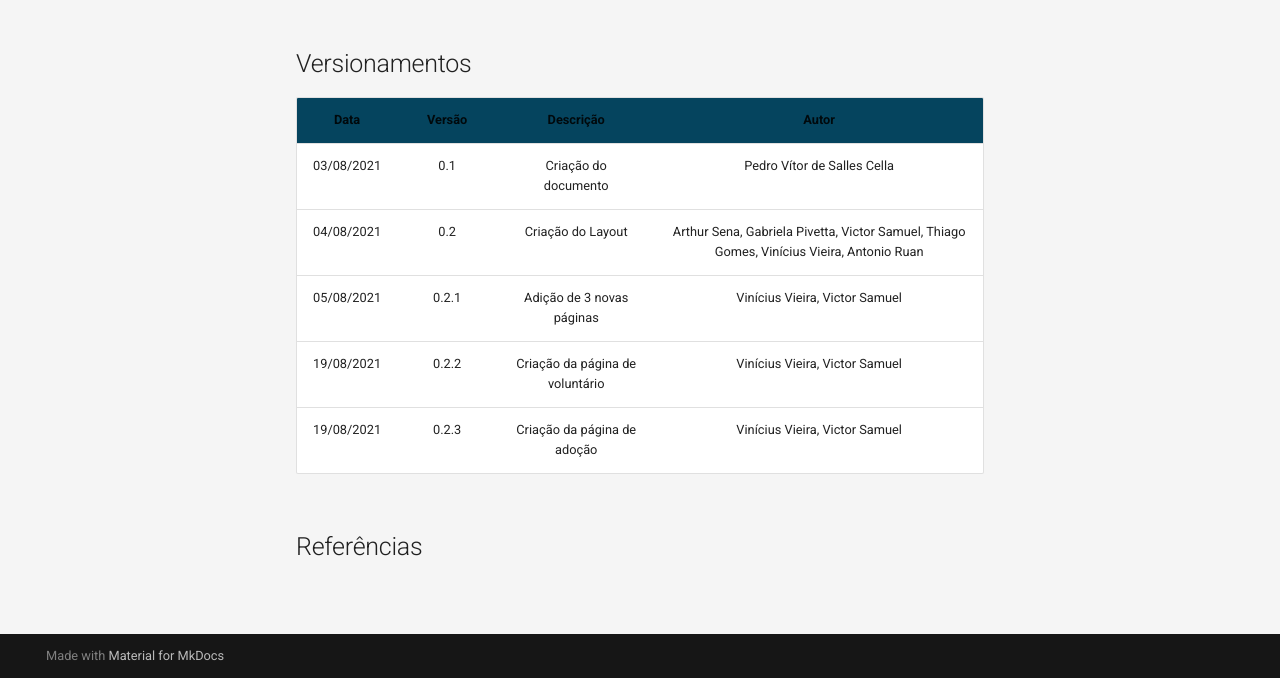
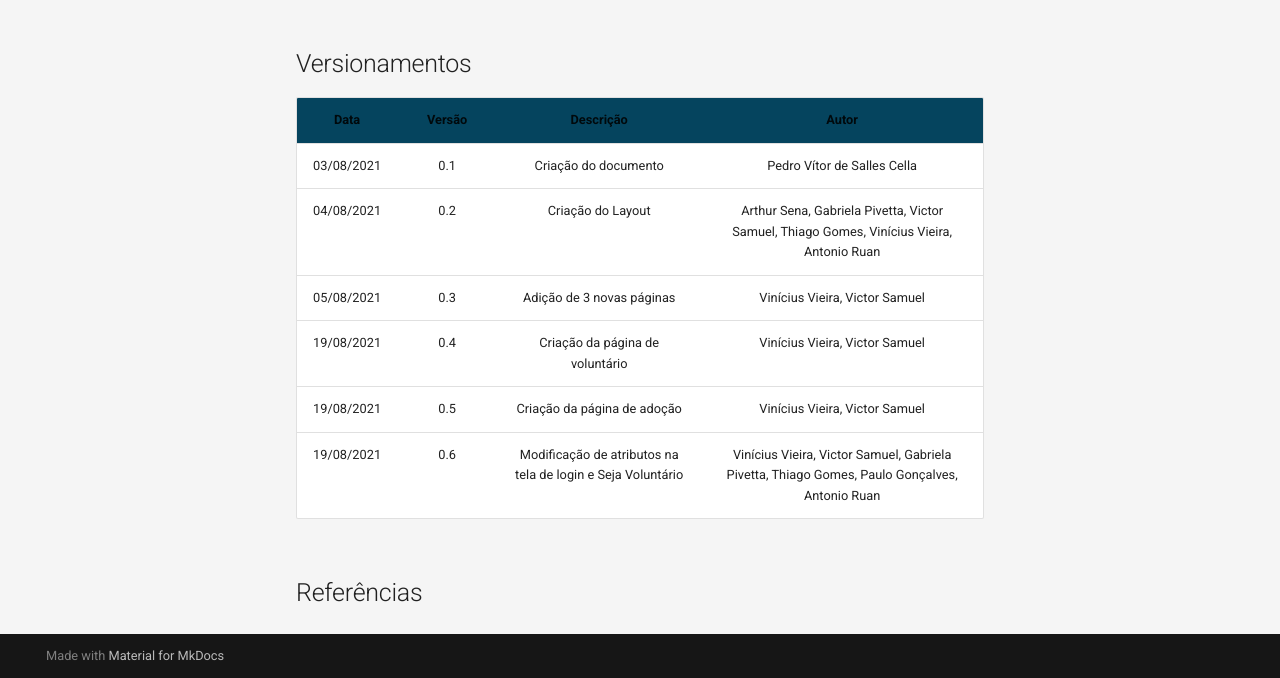
Before and after one commit to UnBArqDsw2021-1/2021.1_G3_PetStop_docs, an MkDocs documentation site: the page built from docs/designSprint/prototype.md, in a window 1280 px wide and 1387 px high. Shown: the part 709-1387 px from the top of the window. Built offline with MkDocs 1.6.1 and Material for MkDocs 9.7.7, drawn with Linux system fonts in a browser that asks for light colours.

Commit message:
Modificaçao de atributos na tela de login e seja voluntario

```diff
--- a/docs/designSprint/prototype.md
+++ b/docs/designSprint/prototype.md
@@ -10,9 +10,10 @@ Concepção e desenvolvimento do protótipo através da implementação de 4 lay
 |:--------:|:---:|:-------------------: |:-----------------------:|
 |03/08/2021| 0.1 | Criação do documento | Pedro Vítor de Salles Cella |
 |04/08/2021| 0.2 | Criação do Layout | Arthur Sena, Gabriela Pivetta, Victor Samuel, Thiago Gomes, Vinícius Vieira, Antonio Ruan |
-|05/08/2021| 0.2.1 | Adição de 3 novas páginas | Vinícius Vieira, Victor Samuel |
-|19/08/2021| 0.2.2 | Criação da página de voluntário | Vinícius Vieira, Victor Samuel |
-|19/08/2021| 0.2.3 | Criação da página de adoção | Vinícius Vieira, Victor Samuel |
+|05/08/2021| 0.3 | Adição de 3 novas páginas | Vinícius Vieira, Victor Samuel |
+|19/08/2021| 0.4 | Criação da página de voluntário | Vinícius Vieira, Victor Samuel |
+|19/08/2021| 0.5 | Criação da página de adoção | Vinícius Vieira, Victor Samuel |
+|19/08/2021| 0.6 | Modificação de atributos na tela de login e Seja Voluntário | Vinícius Vieira, Victor Samuel, Gabriela Pivetta, Thiago Gomes, Paulo Gonçalves, Antonio Ruan |
 
 
 ## Referências
```
